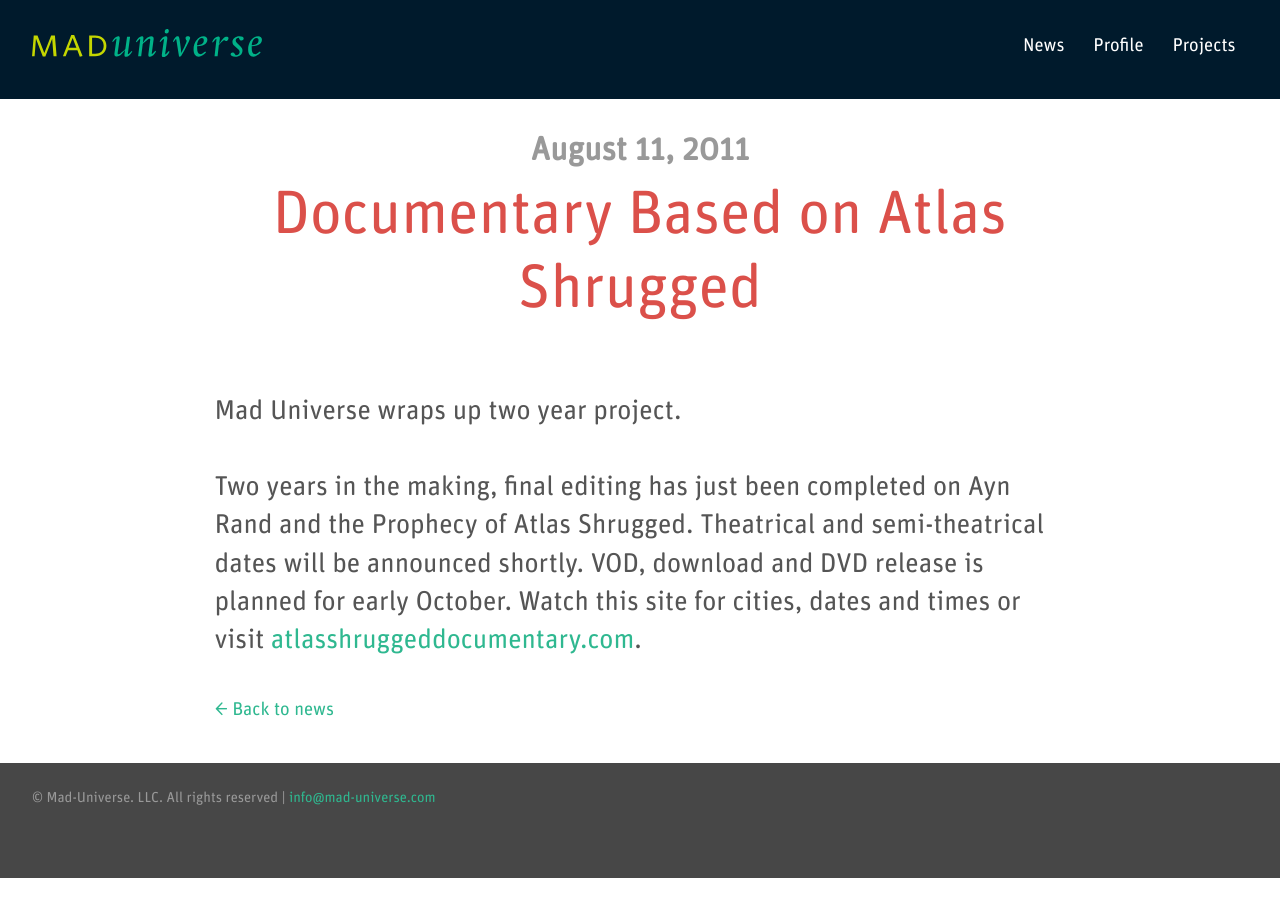
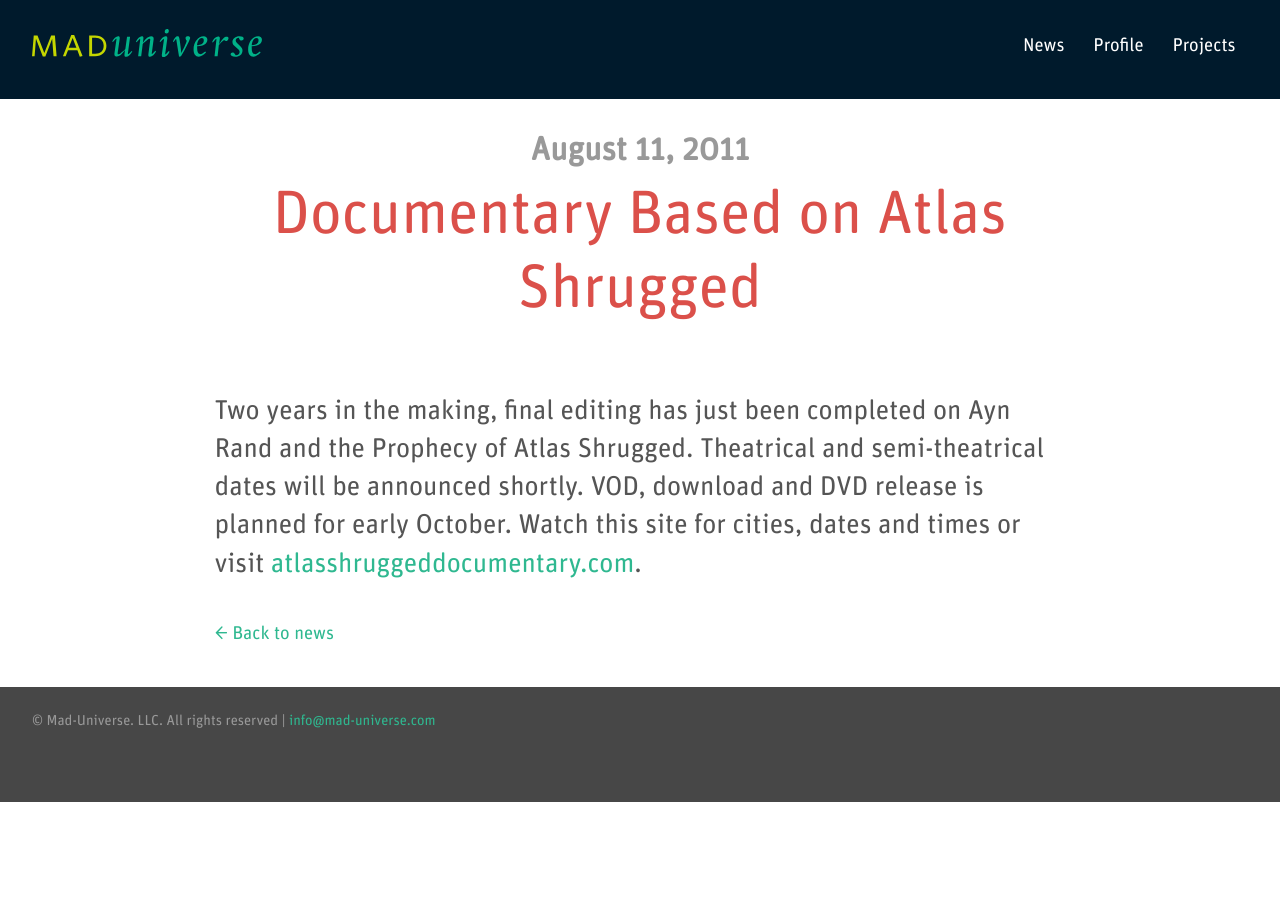
Before and after one commit to jsbarkema/mad-universe.com, a Jekyll site: the page built from _news/documentary-based-on-atlas-shrugged.markdown, in a window 1280 px wide. Built offline with Jekyll 4.4.1, drawn with Linux system fonts in a browser that asks for light colours; some of the changed lines change nothing that is shown.

Commit message:
Updated Documentary Based On Atlas Shrugged

```diff
--- a/_news/documentary-based-on-atlas-shrugged.markdown
+++ b/_news/documentary-based-on-atlas-shrugged.markdown
@@ -1,6 +1,6 @@
 ---
 title: Documentary Based on Atlas Shrugged
-date: 2011-08-11 00:29:00 -07:00
+date: 2011-08-11 01:29:00 -07:00
 tags:
 - Ayn Rand
 position: 6
@@ -12,7 +12,4 @@
 layout: news-page
 ---
 
-Mad Universe wraps up two year project.
-
-
 Two years in the making, final editing has just been completed on Ayn Rand and the Prophecy of Atlas Shrugged. Theatrical and semi-theatrical dates will be announced shortly. VOD, download and DVD release is planned for early October. Watch this site for cities, dates and times or visit [atlasshruggeddocumentary.com](http://www.atlasshruggeddocumentary.com).
```
